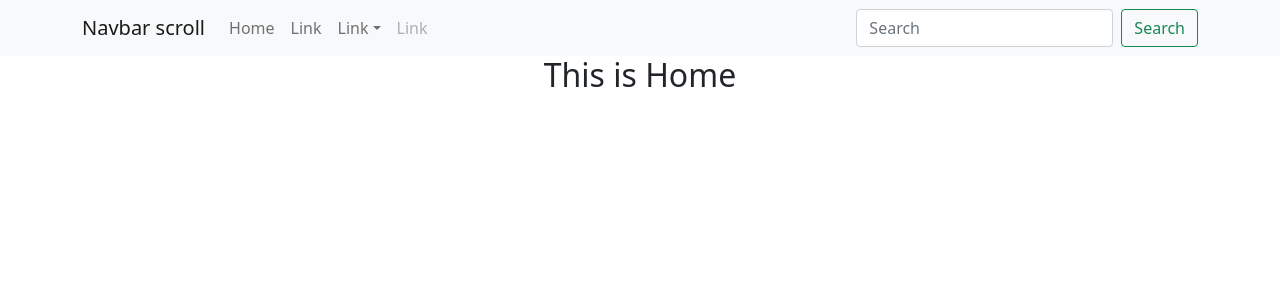
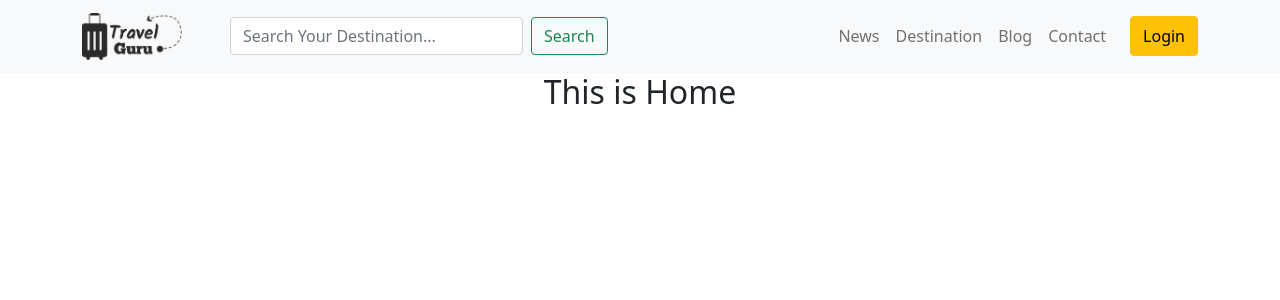
Before and after one commit to emonShimoul/travel-guru-react-client, a React (Create React App) app: page / in a window 1280 px wide. Shown: the top 300 px of the page. Built offline with nearby package versions, Linux system fonts and the light colour scheme.

Commit message:
eddited the navbar

```diff
--- a/src/components/Header/Header.js
+++ b/src/components/Header/Header.js
@@ -1,44 +1,37 @@
 import React from 'react';
 import { Button, Container, Form, Nav, Navbar, NavDropdown } from 'react-bootstrap';
+import logo from '../../images/logo.png';
 
 const Header = () => {
     return (
         <div>
             <Navbar bg="light" expand="lg">
                 <Container>
-                    <Navbar.Brand href="#">Navbar scroll</Navbar.Brand>
+                    <Navbar.Brand href="#" className='me-5'>
+                        <img style={{width: '100px'}} src={logo} />
+                        </Navbar.Brand>
                     <Navbar.Toggle aria-controls="navbarScroll" />
                     <Navbar.Collapse id="navbarScroll">
-                    <Nav
-                        className="me-auto my-2 my-lg-0"
-                        style={{ maxHeight: '100px' }}
-                        navbarScroll
-                    >
-                        <Nav.Link href="#action1">Home</Nav.Link>
-                        <Nav.Link href="#action2">Link</Nav.Link>
-                        <NavDropdown title="Link" id="navbarScrollingDropdown">
-                        <NavDropdown.Item href="#action3">Action</NavDropdown.Item>
-                        <NavDropdown.Item href="#action4">
-                            Another action
-                        </NavDropdown.Item>
-                        <NavDropdown.Divider />
-                        <NavDropdown.Item href="#action5">
-                            Something else here
-                        </NavDropdown.Item>
-                        </NavDropdown>
-                        <Nav.Link href="#" disabled>
-                        Link
-                        </Nav.Link>
-                    </Nav>
-                    <Form className="d-flex">
+                        <Form className="d-flex me-auto">
                             <Form.Control
                             type="search"
-                        placeholder="Search"
-                        className="me-2"
+                            placeholder="Search Your Destination..."
+                            className="me-2 pe-5"
                             aria-label="Search"
                             />
                             <Button variant="outline-success">Search</Button>
                         </Form>
+                        <Nav
+                            className="my-2 my-lg-0"
+                            style={{ maxHeight: '100px' }}
+                            navbarScroll
+                        >
+                            <Nav.Link href="#action1">News</Nav.Link>
+                            <Nav.Link href="#action2">Destination</Nav.Link>
+                            <Nav.Link href="#action2">Blog</Nav.Link>
+                            <Nav.Link href="#action2">Contact</Nav.Link>
+                            <Button className='ms-3' variant="warning">Login</Button>
+                        </Nav>
                     </Navbar.Collapse>
                 </Container>
             </Navbar>
```
Also changed, not shown: src/images/logo.png (added). Lines whose indentation alone changed are shown as unchanged.
